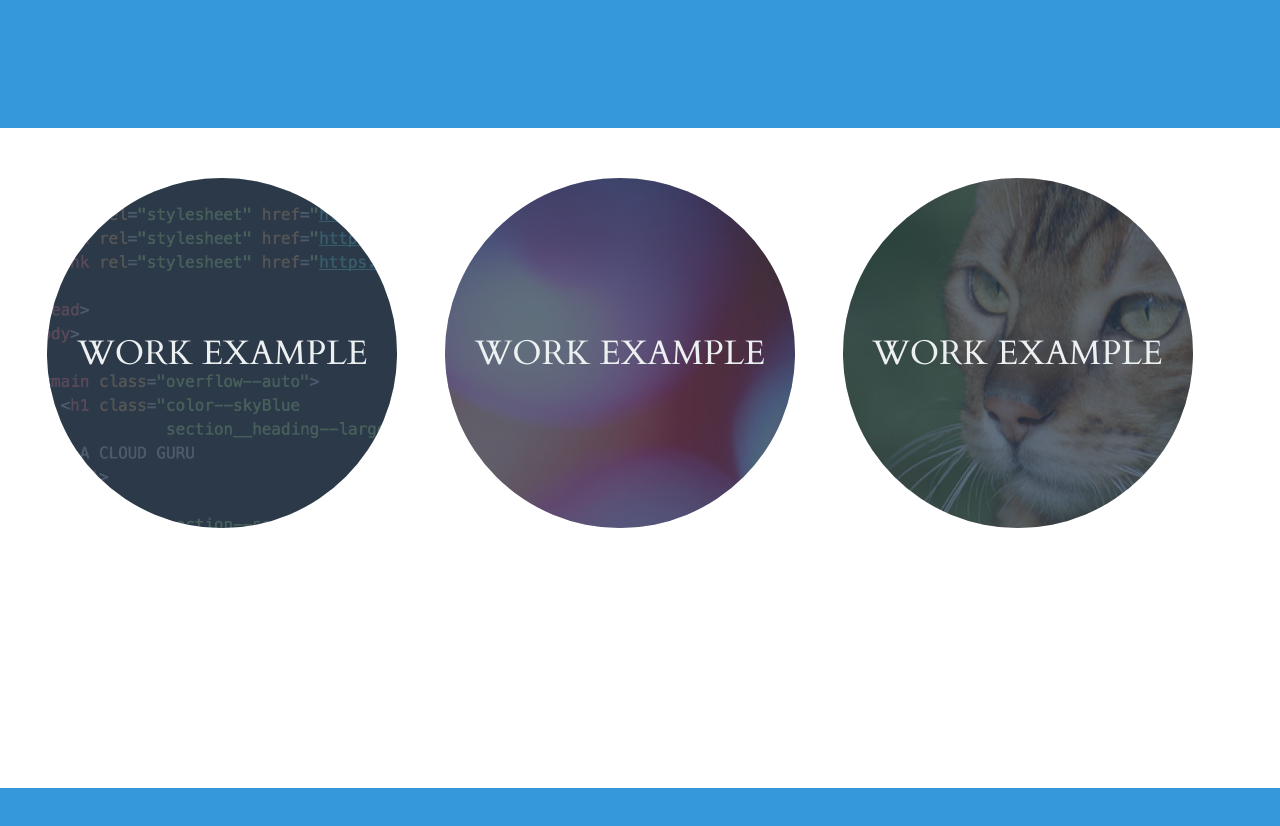
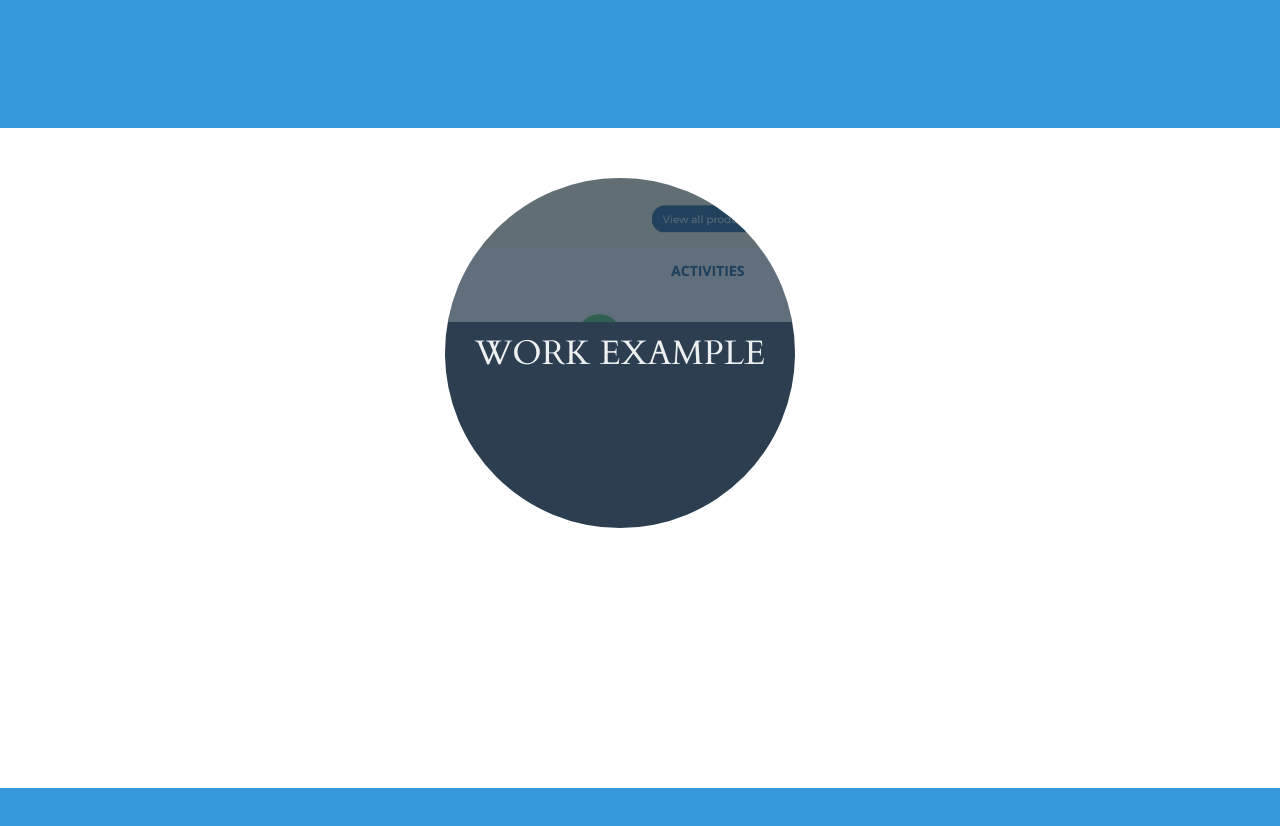
Before and after one commit to melcerezo/portfolio, a plain HTML site: page index.html in a window 1280 px wide. Shown: the part 660-1486 px from the top of the page. Drawn offline with Linux system fonts and the light colour scheme.

Commit message:
removed 2 work example sections and added image to first work example section

```diff
--- a/index.html
+++ b/index.html
@@ -65,39 +65,7 @@
         <div class="section__example">
           <img alt="example screenshot of a project involving code"
                class="section__exampleImage"
-               src="images/example1.png"/>
-          <dl class="color--cloud">
-            <dt class="section__exampleTitle section__text--centered">
-              Work Example
-            </dt>
-            <dd></dd>
-          </dl>
-        </div>
-      </div>
-
-      <div class="section__exampleWrapper">
-        <div class="section__example">
-          <img alt="example screenshot of a project involving chemistry"
-               class="section__exampleImage"
-               src="images/example2.png"/>
-          <!-- “Chemistry” by Surian Soosay is licensed under CC BY 2.0
-               https://www.flickr.com/photos/ssoosay/4097410999 -->
-          <dl class="color--cloud">
-            <dt class="section__exampleTitle section__text--centered ">
-              Work Example
-            </dt>
-            <dd></dd>
-          </dl>
-        </div>
-      </div>
-
-      <div class="section__exampleWrapper">
-        <div class="section__example">
-          <img alt="example screenshot of a project involving cats"
-               class="section__exampleImage"
-               src="images/example3.png"/>
-          <!-- “Bengal cat” by roberto shabs is licensed under CC BY 2.0
-               https://www.flickr.com/photos/37287295@N00/2540855181 -->
+               src="images/richer_picture.png"/>
           <dl class="color--cloud">
             <dt class="section__exampleTitle section__text--centered">
               Work Example
```
Also changed, not shown: images/richer_picture.png (added).
